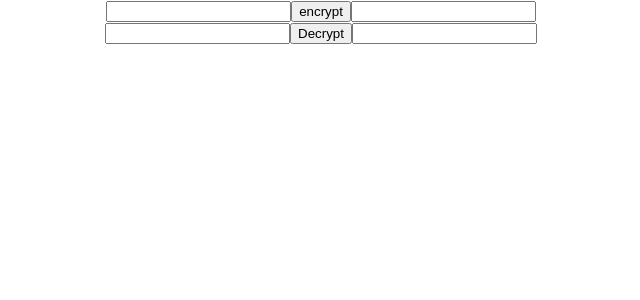
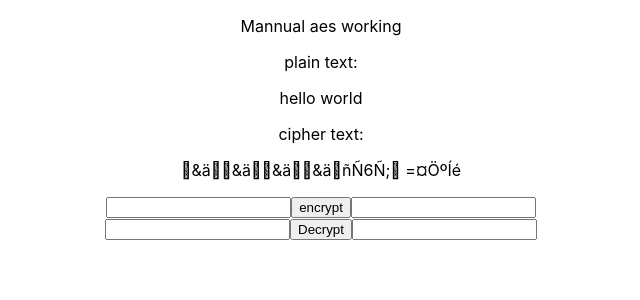
Before and after one commit to DragonDev1010/privi_aes_whitebox, a React (Create React App) app: page / in a window 1280 px wide. Shown: the top 300 px of the page, without its empty margins (319-959 px from the left). Built offline with nearby package versions, Linux system fonts and the light colour scheme.

Commit message:
add manual aes working

```diff
--- a/src/App.js
+++ b/src/App.js
@@ -35,6 +35,11 @@ function App() {
   return (
     <div className="App">
       <div>
+        <p>Mannual aes working</p>
+        <label>plain text: </label><p>{plaintext}</p>
+        <label>cipher text: </label><p>{ciphertext}</p>
+      </div>
+      <div>
         <input value={plain} onInput={e=>setPlain(e.target.event)}></input>
         <button onClick={encrypt}>encrypt</button>
         <input value={cipher}></input>
```
